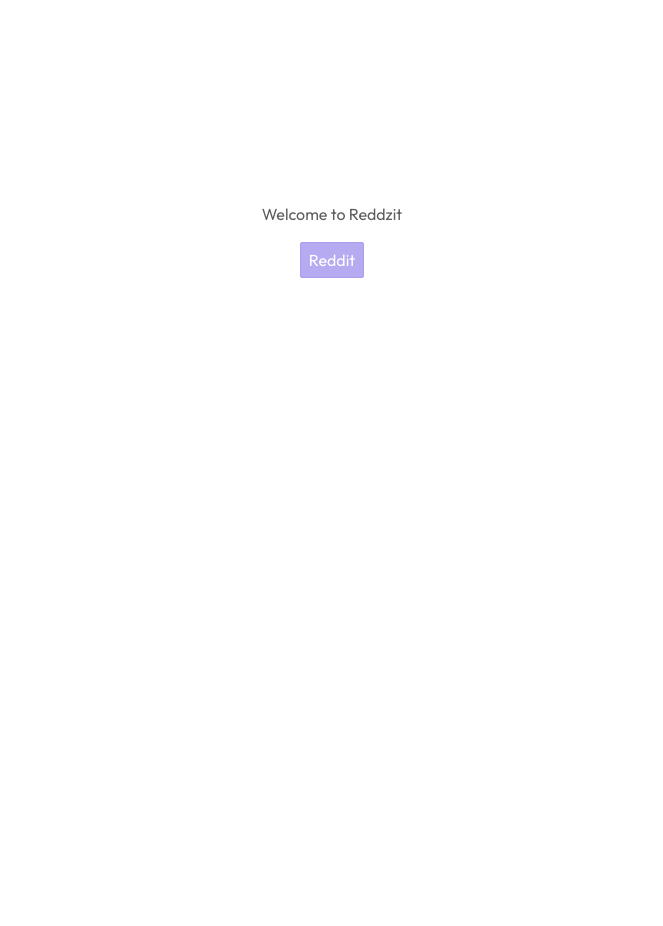
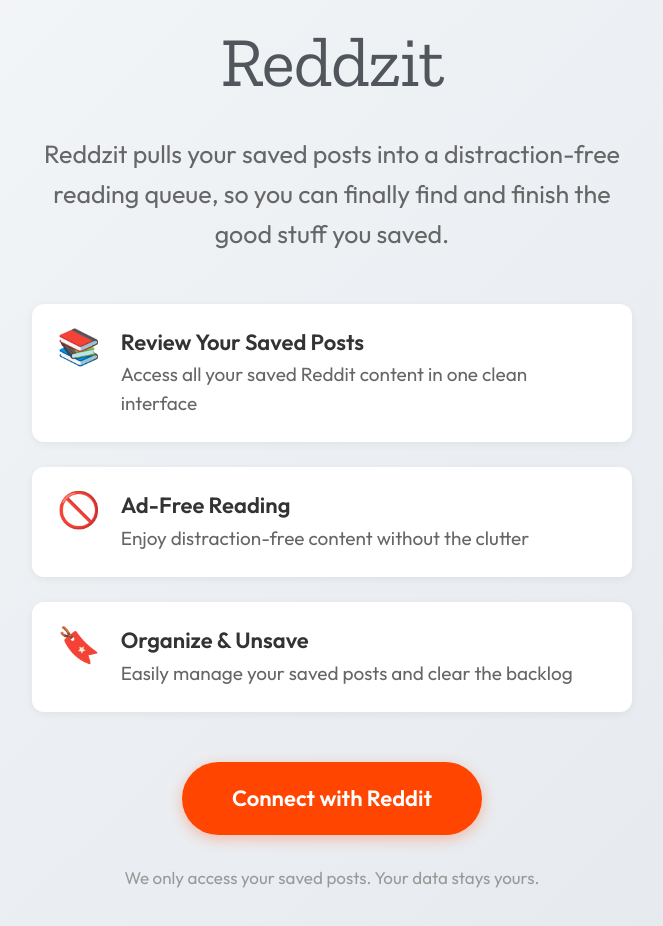
Before and after one commit to alxvallejo/reddzit-refresh, a React (Vite) app: page / in a window 1280 px wide. Shown: the part 160-1086 px from the top of the page, without its empty margins (308-971 px from the left). Before the commit the page ends 800 px from the top, so only its background shows below. Built offline with nearby package versions, Linux system fonts and the light colour scheme; no server answers.

Commit message:
Redesign landing page with logo, tagline, and feature highlights
Co-Authored-By: Warp <agent@warp.dev>

```diff
--- /dev/null
+++ b/src/components/Main.scss
@@ -0,0 +1,120 @@
+.landing-page {
+  min-height: 100vh;
+  display: flex;
+  align-items: center;
+  justify-content: center;
+  background: linear-gradient(135deg, #f5f7fa 0%, #e4e8ec 100%);
+  padding: 2rem;
+}
+
+.landing-content {
+  max-width: 600px;
+  text-align: center;
+}
+
+.logo-section {
+  display: flex;
+  flex-direction: column;
+  align-items: center;
+  margin-bottom: 1.5rem;
+}
+
+.landing-logo {
+  width: 120px;
+  height: 120px;
+  margin-bottom: 1rem;
+  filter: drop-shadow(0 4px 6px rgba(0, 0, 0, 0.1));
+}
+
+.landing-title {
+  font-family: 'Zilla Slab', serif;
+  font-size: 3.5rem;
+  color: #51565c;
+  margin: 0;
+  letter-spacing: -1px;
+}
+
+.landing-tagline {
+  font-size: 1.25rem;
+  color: #666;
+  line-height: 1.6;
+  margin-bottom: 2.5rem;
+}
+
+.features {
+  display: flex;
+  flex-direction: column;
+  gap: 1.25rem;
+  margin-bottom: 2.5rem;
+  text-align: left;
+}
+
+.feature {
+  display: flex;
+  align-items: flex-start;
+  gap: 1rem;
+  background: white;
+  padding: 1.25rem;
+  border-radius: 12px;
+  box-shadow: 0 2px 8px rgba(0, 0, 0, 0.06);
+}
+
+.feature-icon {
+  font-size: 1.75rem;
+  line-height: 1;
+}
+
+.feature-text {
+  h3 {
+    margin: 0 0 0.25rem 0;
+    font-size: 1.1rem;
+    color: #333;
+    font-weight: 600;
+  }
+
+  p {
+    margin: 0;
+    font-size: 0.95rem;
+    color: #666;
+  }
+}
+
+.cta-button {
+  display: inline-block;
+  background: #ff4500;
+  color: white;
+  font-size: 1.1rem;
+  font-weight: 600;
+  padding: 1rem 2.5rem;
+  border-radius: 50px;
+  text-decoration: none;
+  transition: all 0.2s ease;
+  box-shadow: 0 4px 14px rgba(255, 69, 0, 0.3);
+
+  &:hover {
+    background: #e03d00;
+    transform: translateY(-2px);
+    box-shadow: 0 6px 20px rgba(255, 69, 0, 0.4);
+  }
+}
+
+.privacy-note {
+  margin-top: 1.5rem;
+  font-size: 0.85rem;
+  color: #999;
+}
+
+@media (max-width: 600px) {
+  .landing-title {
+    font-size: 2.5rem;
+  }
+
+  .landing-tagline {
+    font-size: 1.1rem;
+  }
+
+  .landing-logo {
+    width: 100px;
+    height: 100px;
+  }
+}
--- a/src/components/Main.tsx
+++ b/src/components/Main.tsx
@@ -1,17 +1,54 @@
-import React, { Component } from 'react';
-import { BrowserRouter as Router, Route, Link } from "react-router-dom";
+import { Link } from 'react-router-dom';
+import './Main.scss';
 
-class Main extends Component {
-    render() {
-        return (
-            <div className="main-wrapper">
-                <p>Welcome to Reddzit</p>
-                <div className="portal">
-                    <Link to="/reddit" className="btn btn-primary portal-link">Reddit</Link>
-                </div>
-            </div >
-        );
-    }
-}
+const Main = () => {
+  return (
+    <div className="landing-page">
+      <div className="landing-content">
+        <div className="logo-section">
+          <img src="/favicon.png" alt="Reddzit" className="landing-logo" />
+          <h1 className="landing-title">Reddzit</h1>
+        </div>
+
+        <p className="landing-tagline">
+          Reddzit pulls your saved posts into a distraction-free reading queue,
+          so you can finally find and finish the good stuff you saved.
+        </p>
+
+        <div className="features">
+          <div className="feature">
+            <span className="feature-icon">📚</span>
+            <div className="feature-text">
+              <h3>Review Your Saved Posts</h3>
+              <p>Access all your saved Reddit content in one clean interface</p>
+            </div>
+          </div>
+          <div className="feature">
+            <span className="feature-icon">🚫</span>
+            <div className="feature-text">
+              <h3>Ad-Free Reading</h3>
+              <p>Enjoy distraction-free content without the clutter</p>
+            </div>
+          </div>
+          <div className="feature">
+            <span className="feature-icon">🔖</span>
+            <div className="feature-text">
+              <h3>Organize & Unsave</h3>
+              <p>Easily manage your saved posts and clear the backlog</p>
+            </div>
+          </div>
+        </div>
+
+        <Link to="/reddit" className="cta-button">
+          Connect with Reddit
+        </Link>
+
+        <p className="privacy-note">
+          We only access your saved posts. Your data stays yours.
+        </p>
+      </div>
+    </div>
+  );
+};
 
 export default Main;
```
